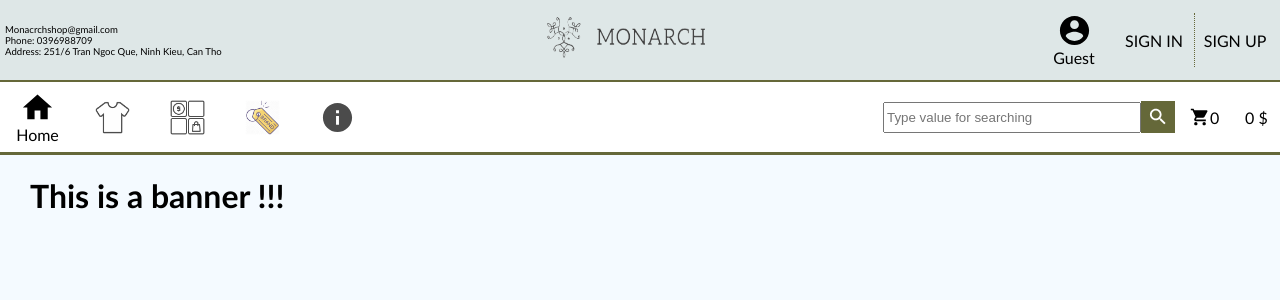
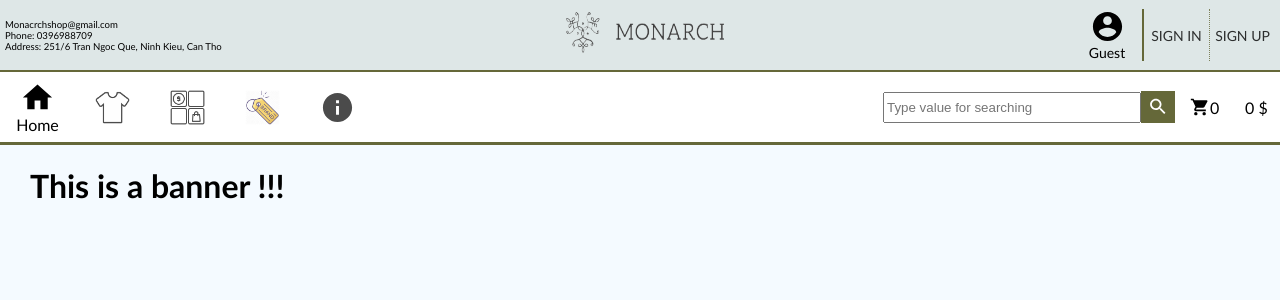
Before and after one commit to ImLancer/monarch-shop, a React (Create React App) app: page / in a window 1280 px wide. Shown: the top 300 px of the page. Built offline with nearby package versions, Linux system fonts and the light colour scheme.

Commit message:
add final header without respon

```diff
--- a/src/components/Header/Header.css
+++ b/src/components/Header/Header.css
@@ -7,7 +7,7 @@
 }
 
 .header__contact{
-  height: 80px !important;
+  height: 70px !important;
   padding-left: 5px;
   padding-right: 5px;
   display: flex;
@@ -59,16 +59,18 @@
 }
 
 .header__login__icon{
-  min-width: 80px;
+  min-width: 70px;
   display: flex;
   justify-content: center;
   align-items: center;
   flex-direction: column;
+  border-right: 2px solid #656839;
 }
 
 .login__label{
   padding: 0px;
   margin: 0px;
+  font-size: 14px;
   justify-content: flex-start;
 }
 
@@ -77,13 +79,14 @@
   justify-content: center;
   align-items: center;
   cursor: pointer;
-  width: 80px;
-  transition: transform 250ms ease-in-out;
+  width: 65px;
+  opacity: 0.8;
+  transition: transform 150ms ease-in-out;
 }
 
 .header__login__item--last:hover{
   opacity: 1;
-  transform: scale(1.03);
+  transform: scale(1.07);
 }
 
 .header__login__item{
@@ -91,14 +94,15 @@
   justify-content: center;
   align-items: center;
   cursor: pointer;
-  width: 80px;
+  width: 65px;
   border-right: 1px dotted #656839;
-  transition: transform 250ms ease-in-out;
+  opacity: 0.8;
+  transition: transform 150ms ease-in-out;
 }
 
 .header__login__item:hover{
   opacity: 1;
-  transform: scale(1.03);
+  transform: scale(1.07);
 }
 
 .header__nav__icon{
@@ -108,7 +112,7 @@
   cursor: pointer;
   width: 75px;
   opacity: 0.7;
-  transition: transform 250ms ease-in-out;
+  transition: transform 150ms ease-in-out;
 }
 
 .header__nav__icon:hover{
@@ -154,13 +158,14 @@
 
 .header__search__input{
   height: 25px !important;
-  width: 250px !important;
-  border-radius: 1px thin;
+  min-width: 50px !important;
+  width: 250px;
+  border-radius: 3px thin;
 }
 
 .header__search__icon{
   padding: 5px;
-  height: 21.5px !important;
+  height: 21.1px !important;
   color: white;
   cursor: pointer;
   background-color: #656839;
--- a/src/components/Header/index.js
+++ b/src/components/Header/index.js
@@ -37,10 +37,10 @@ function Header() {
               <p className="login__label">Guest</p>
             </div>
             <div className="header__login__item">
-              <p>SIGN IN</p>
+              <p className="login__label">SIGN IN</p>
             </div>
             <div className="header__login__item--last">
-              <p>SIGN UP</p>
+              <p className="login__label">SIGN UP</p>
             </div>
           </div>
         </div>
```
